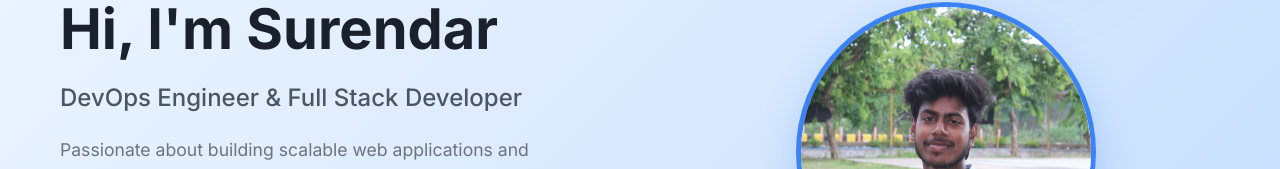
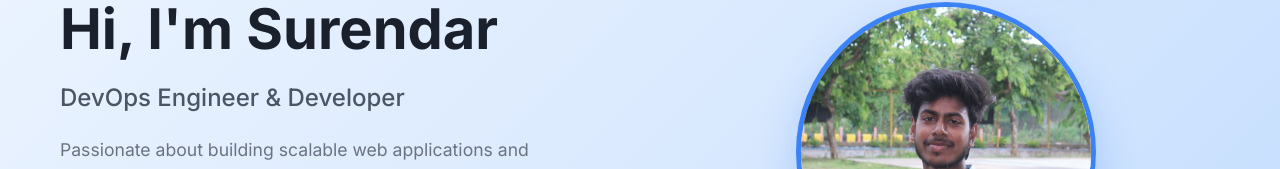
Before and after one commit to Mr-Surendar/Mr-Surendar.github.io, a plain HTML site: page index.html in a window 1280 px wide. Shown: the part 270-439 px from the top of the page. Drawn offline with Linux system fonts and the light colour scheme.

Commit message:
Update index.html

```diff
--- a/index.html
+++ b/index.html
@@ -39,7 +39,7 @@
                 <h1 class="hero-title">
                     Hi, I'm <span class="highlight">Surendar </span>
                 </h1>
-                <p class="hero-subtitle">DevOps Engineer & Full Stack Developer</p>
+                <p class="hero-subtitle">DevOps Engineer & Developer</p>
                 <p class="hero-description">
                     Passionate about building scalable web applications and implementing robust DevOps solutions.
                     Currently working at HCL Tech, specializing in React.js, Node.js, and cloud infrastructure.
```
